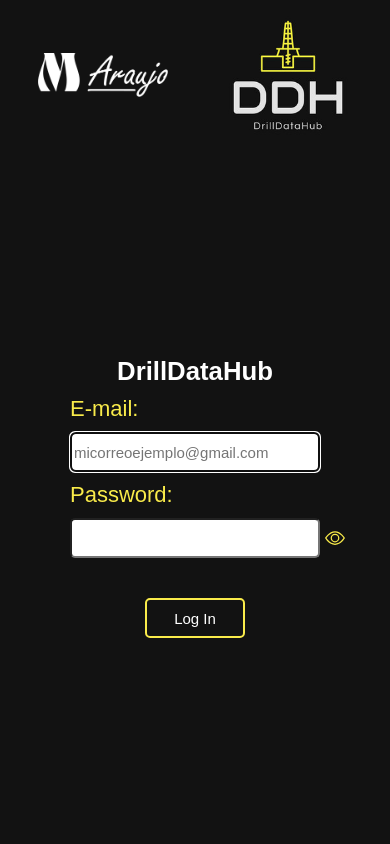
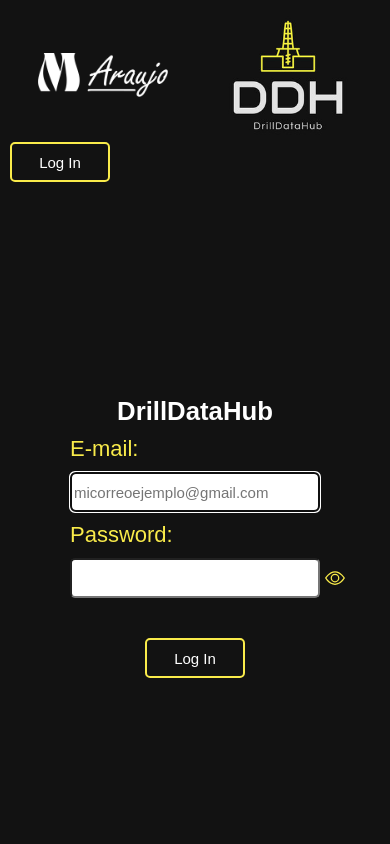
Before and after one commit to manuelmad/drilldatahub, a Next.js app: page / in a window 390 px wide. Shown: the top 844 px of the page. Built offline with nearby package versions, Linux system fonts and the light colour scheme; no server answers; the database is empty; a web font is replaced by a local one.

Commit message:
Making the login and logout buttons container visible in mobile size.

```diff
--- a/app/Header/Header.css
+++ b/app/Header/Header.css
@@ -26,7 +26,8 @@
 }
 
 .buttons__container {
-    display: none;
+    grid-column: 1 / 3;
+    text-align: center;
 }
 
 .buttons__container button {
```
